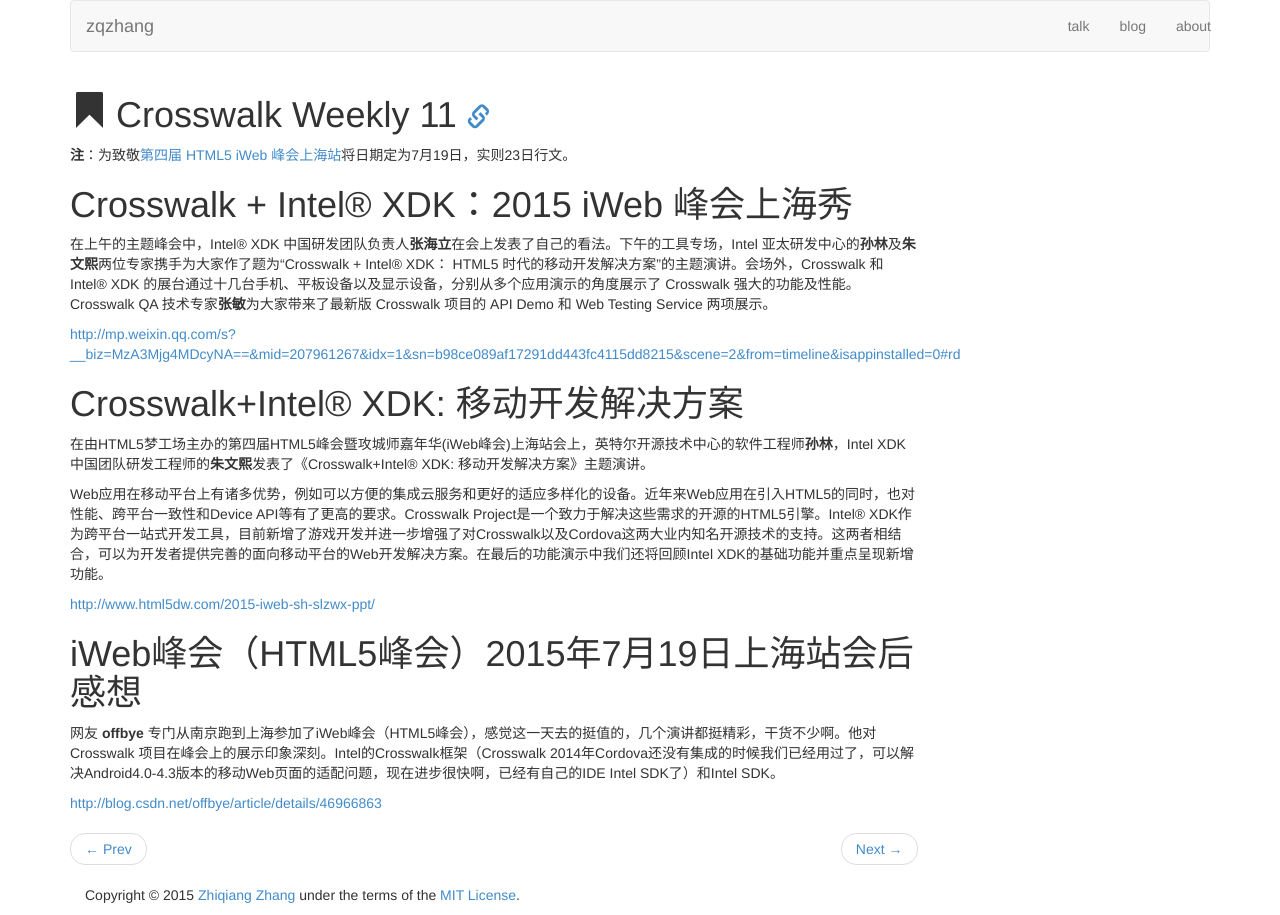
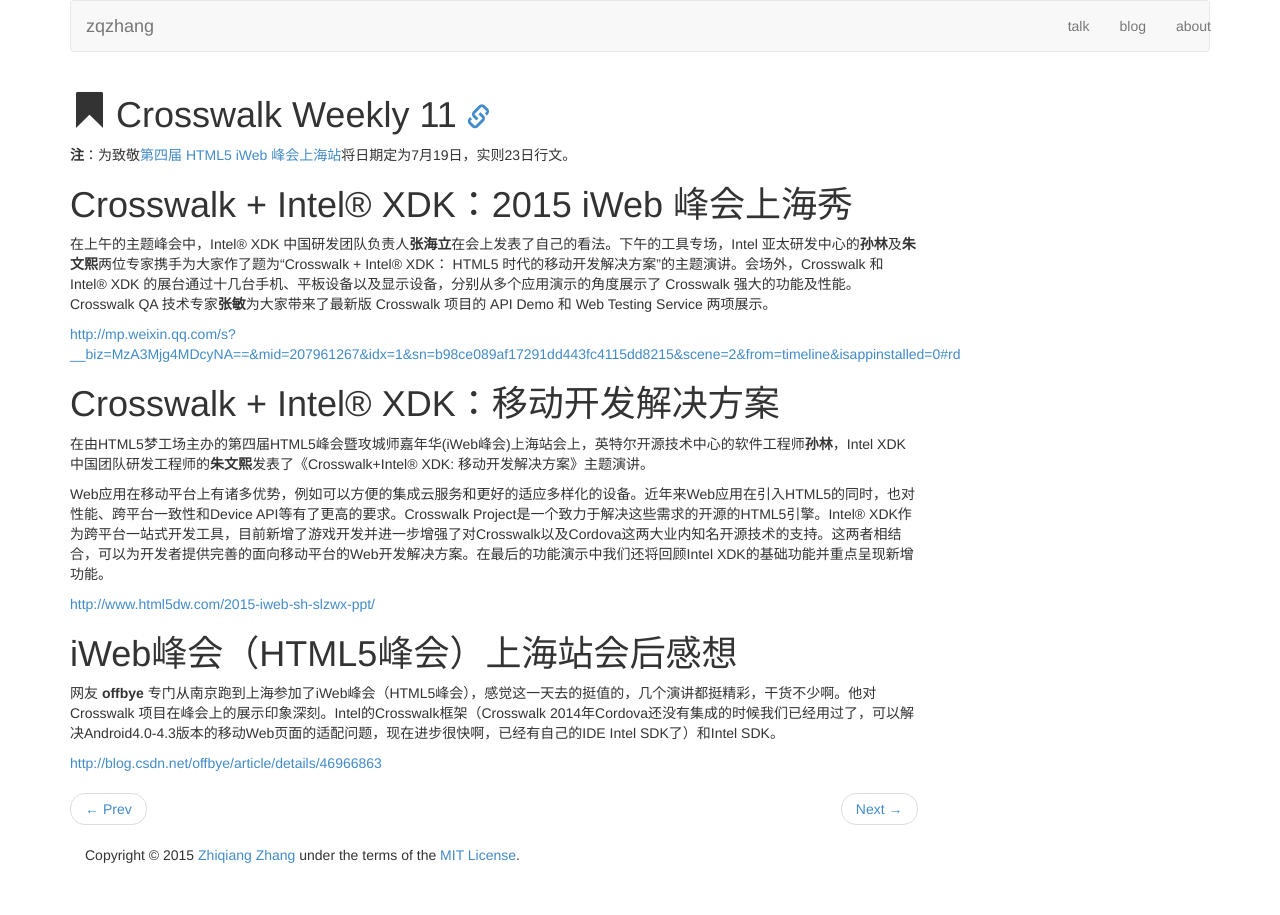
Before and after one commit to shuixin222/zqzhang.github.io, a Jekyll site: the page built from _posts/2015-07-19-crosswalk-weekly-11.md, in a window 1280 px wide. Built offline with Jekyll 4.4.1, drawn with Linux system fonts in a browser that asks for light colours.

Commit message:
Unify section names

```diff
--- a/_posts/2015-07-19-crosswalk-weekly-11.md
+++ b/_posts/2015-07-19-crosswalk-weekly-11.md
@@ -14,7 +14,7 @@
 [http://mp.weixin.qq.com/s?__biz=MzA3Mjg4MDcyNA==&mid=207961267&idx=1&sn=b98ce089af17291dd443fc4115dd8215&scene=2&from=timeline&isappinstalled=0#rd](http://mp.weixin.qq.com/s?__biz=MzA3Mjg4MDcyNA==&mid=207961267&idx=1&sn=b98ce089af17291dd443fc4115dd8215&scene=2&from=timeline&isappinstalled=0#rd)
 
 
-# Crosswalk+Intel® XDK: 移动开发解决方案
+# Crosswalk + Intel® XDK：移动开发解决方案
 
 在由HTML5梦工场主办的第四届HTML5峰会暨攻城师嘉年华(iWeb峰会)上海站会上，英特尔开源技术中心的软件工程师**孙林**，Intel XDK中国团队研发工程师的**朱文熙**发表了《Crosswalk+Intel® XDK: 移动开发解决方案》主题演讲。
 
@@ -23,7 +23,7 @@
 [http://www.html5dw.com/2015-iweb-sh-slzwx-ppt/](http://www.html5dw.com/2015-iweb-sh-slzwx-ppt/)
 
 
-# iWeb峰会（HTML5峰会）2015年7月19日上海站会后感想
+# iWeb峰会（HTML5峰会）上海站会后感想
 
 网友 **offbye** 专门从南京跑到上海参加了iWeb峰会（HTML5峰会），感觉这一天去的挺值的，几个演讲都挺精彩，干货不少啊。他对 Crosswalk 项目在峰会上的展示印象深刻。Intel的Crosswalk框架（Crosswalk 2014年Cordova还没有集成的时候我们已经用过了，可以解决Android4.0-4.3版本的移动Web页面的适配问题，现在进步很快啊，已经有自己的IDE Intel SDK了）和Intel SDK。
 
```
